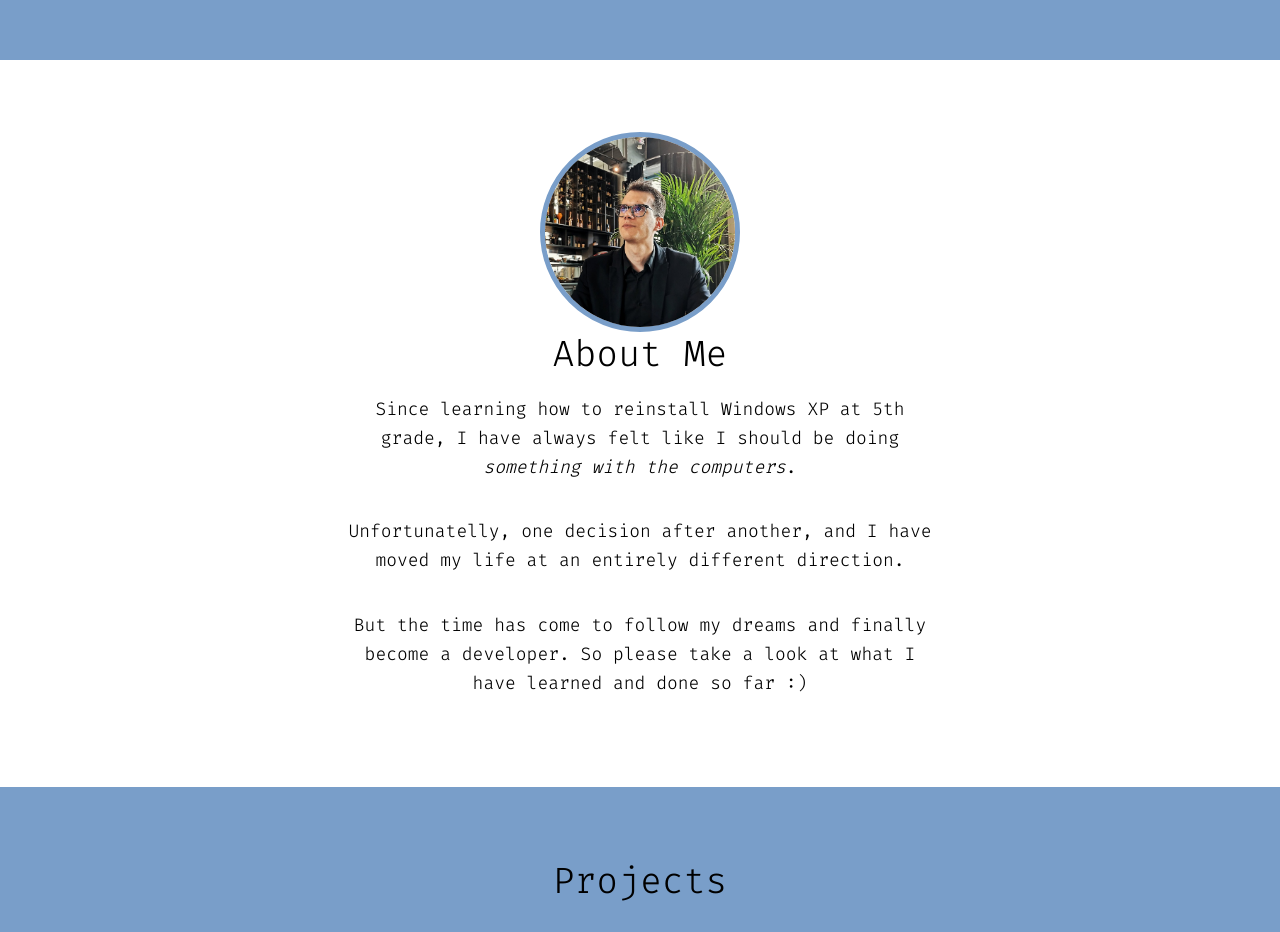
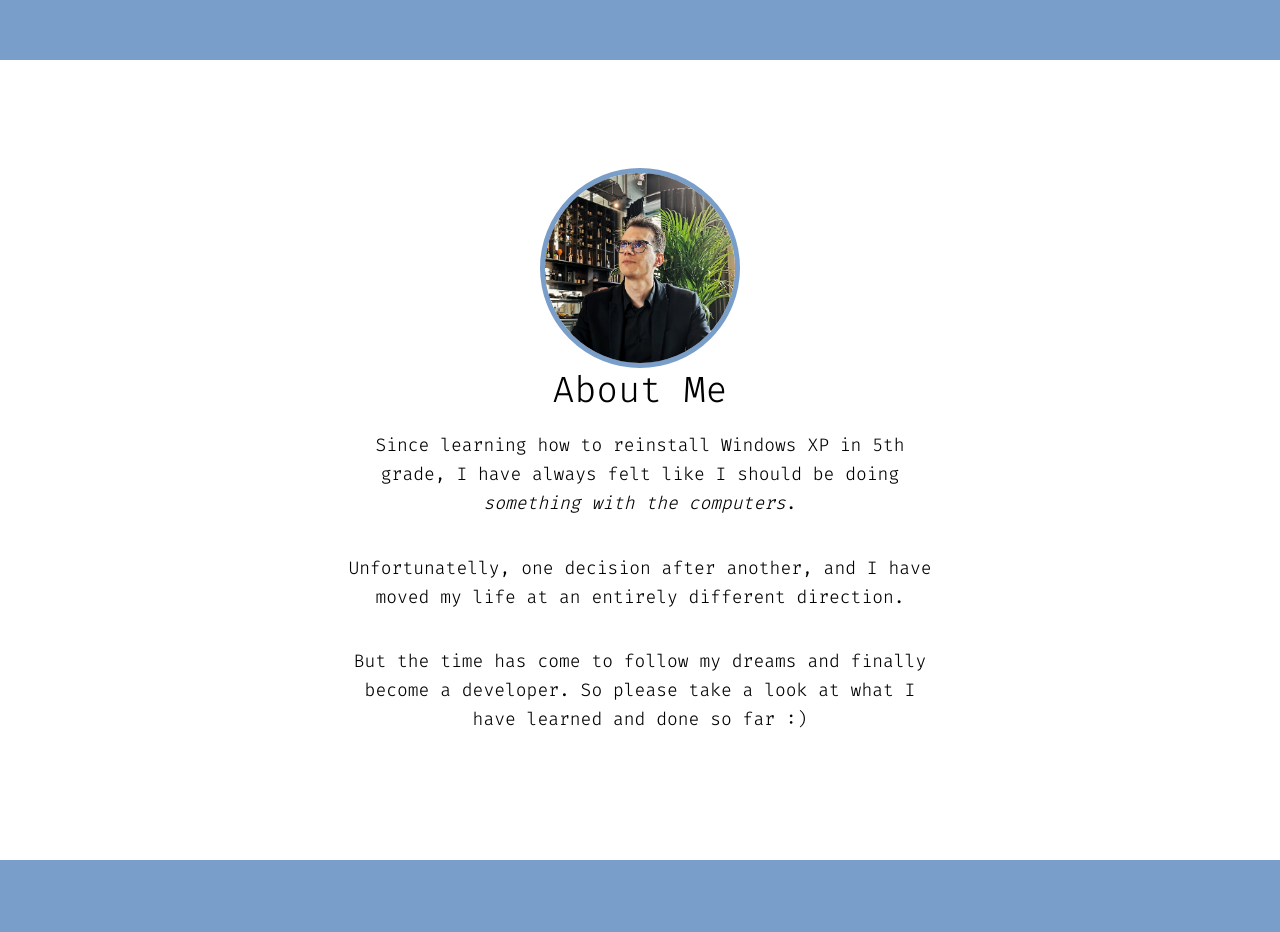
Before and after one commit to arnassavickas/portfolio, a Next.js app: page / in a window 1280 px wide. Shown: the part 740-1672 px from the top of the page. Built offline with nearby package versions, Linux system fonts and the light colour scheme.

Commit message:
Change styling

```diff
--- a/components/AboutMeSection/AboutMeSection.module.scss
+++ b/components/AboutMeSection/AboutMeSection.module.scss
@@ -1,5 +1,6 @@
 .section {
   display: flex;
+  min-height: 100vh;
   flex-direction: column;
   align-items: center;
   justify-content: center;
@@ -15,4 +16,5 @@
 .profile {
   border: 5px solid rgb(121, 158, 201) !important;
   border-radius: 50%;
+  width: 200px;
 }
--- a/components/AboutMeSection/AboutMeSection.tsx
+++ b/components/AboutMeSection/AboutMeSection.tsx
@@ -1,23 +1,19 @@
 import styles from './AboutMeSection.module.scss';
-import Image from 'next/image';
 import { Typography } from '@material-ui/core';
 
 const AboutMeSection: React.FC = () => {
   return (
     <section id='about' className={styles.section}>
-      <Image
+      <img
         src='/images/profile.jpg'
         alt='Picture of the author'
-        width={200}
-        height={200}
         className={styles.profile}
-        layout='intrinsic'
       />
       <Typography variant='h4' component='h2'>
         About Me
       </Typography>
       <p className={styles.paragraph}>
-        Since learning how to reinstall Windows XP at 5th grade, I have always
+        Since learning how to reinstall Windows XP in 5th grade, I have always
         felt like I should be doing{' '}
         <span className='italic'>something with the computers</span>.
       </p>
--- a/components/TimelineSection/CardImage/CardImage.module.scss
+++ b/components/TimelineSection/CardImage/CardImage.module.scss
@@ -3,3 +3,11 @@
   aspect-ratio: 1;
   background-size: contain;
 }
+
+.date {
+  display: none;
+  @media (max-width: 780px) {
+    display: block;
+  }
+  color: black;
+}
--- a/components/TimelineSection/CardImage/CardImage.tsx
+++ b/components/TimelineSection/CardImage/CardImage.tsx
@@ -10,15 +10,18 @@ import { CardActions } from '@material-ui/core';
 
 interface CardImageProps {
   title: string;
+  date: string;
   subHeader: string;
   image: string;
   imageTitle: string;
   description: string;
   buttons: React.ReactNode[];
 }
-
+//TODO doesn't fit on mobile
+//TODO add date on mobile
 const CardImage: React.FC<CardImageProps> = ({
   title,
+  date,
   subHeader,
   image,
   imageTitle,
@@ -27,7 +30,16 @@ const CardImage: React.FC<CardImageProps> = ({
 }) => {
   return (
     <Card>
-      <CardHeader title={title} subheader={subHeader} />
+      <CardHeader
+        title={title}
+        subheader={
+          <>
+            <span className={styles.date}>{date}</span>
+            <br />
+            {subHeader}
+          </>
+        }
+      />
       <CardMedia
         classes={{ root: styles.image }}
         image={image}
--- a/components/TimelineSection/TimelineCard/TimelineCard.tsx
+++ b/components/TimelineSection/TimelineCard/TimelineCard.tsx
@@ -44,6 +44,7 @@ const TimelineCard: React.FC<TimelineCardProps> = ({
       </TimelineSeparator>
       <TimelineContent>
         <CardImage
+          date={date}
           title={title}
           subHeader={subHeader}
           image={image}
--- a/components/TimelineSection/TimelineSection.module.scss
+++ b/components/TimelineSection/TimelineSection.module.scss
@@ -6,4 +6,12 @@
   justify-content: center;
   position: relative;
   padding: 4rem 0;
+
+  > h2 {
+    text-align: center;
+  }
+
+  > * {
+    width: 100%;
+  }
 }
--- a/styles/global.scss
+++ b/styles/global.scss
@@ -32,3 +32,9 @@ img {
 .italic {
   font-style: italic;
 }
+
+br {
+  display: block;
+  content: '';
+  margin-top: 0;
+}
```
